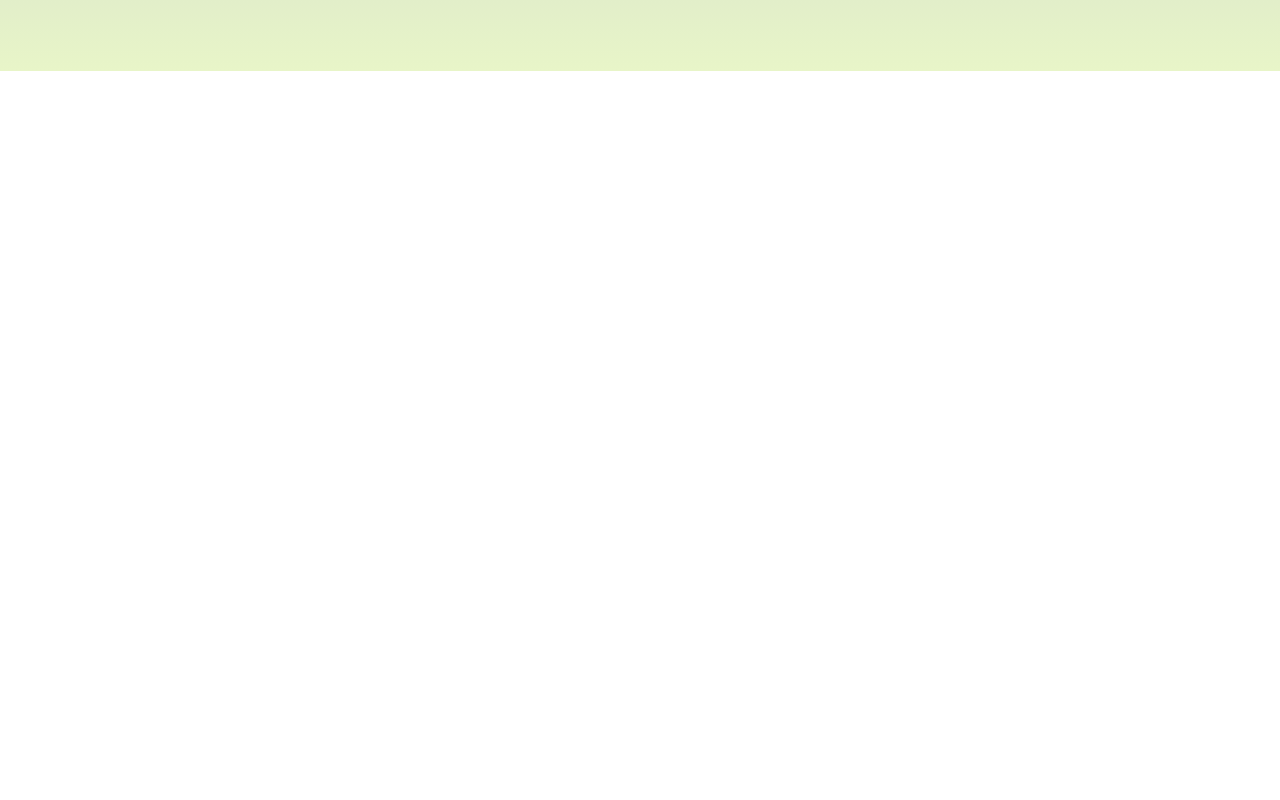
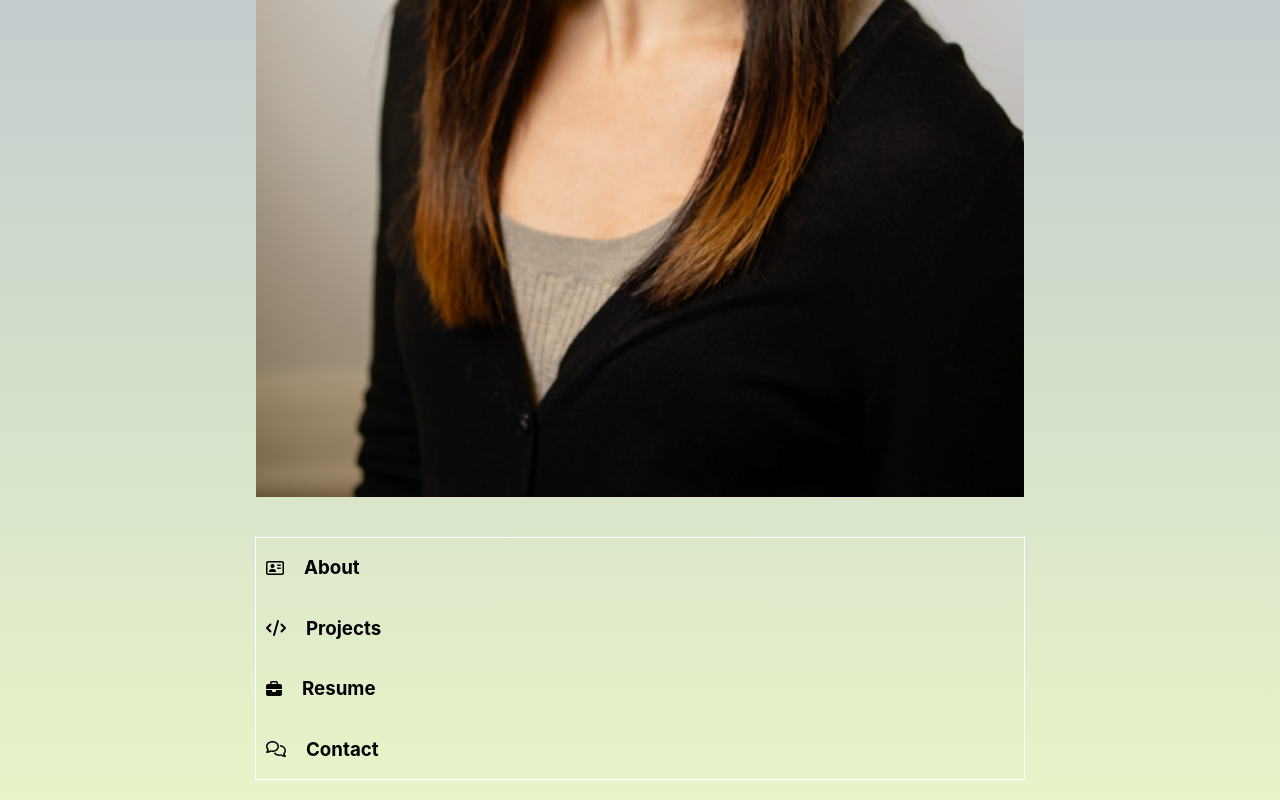
Before and after one commit to jessykim/jessica-kim-portfolio, a React (Create React App) app: page / in a window 1280 px wide. Shown: the part 789-1589 px from the top of the page. Before the commit the page ends 860 px from the top, so only its background shows below. Built offline with nearby package versions, Linux system fonts and the light colour scheme.

Commit message:
add navbar links to home page

```diff
--- a/src/App.jsx
+++ b/src/App.jsx
@@ -29,7 +29,12 @@ function App() {
           faAddressCard={faAddressCard}
         />
         <Routes>
-          <Route path='/' element={<Home />} />
+          <Route path='/' element={<Home
+            faComments={faComments}
+            faBriefcase={faBriefcase}
+            faCode={faCode}
+            faAddressCard={faAddressCard}
+          />} />
           <Route path='about' element={
             <About
               faEarthAmericas={faEarthAmericas}
--- a/src/pages/Home.jsx
+++ b/src/pages/Home.jsx
@@ -1,7 +1,9 @@
 import Image from '../assets/headshot.jpg'
 import styles from '../styles/Home.module.css'
+import { Link } from 'react-router-dom'
+import { FontAwesomeIcon } from '@fortawesome/react-fontawesome'
 
-function Home() {
+function Home(props) {
   return (
     <>
       <div className={styles.home}>
@@ -10,6 +12,24 @@ function Home() {
           <h2>Software Engineer</h2>
         </div>
         <img src={Image} alt="headshot" />
+        <div className={styles.links}>
+          <Link to='/about'>
+            <FontAwesomeIcon icon={props.faAddressCard} />
+            <h3>About</h3>
+          </Link>
+          <Link to='/projects'>
+            <FontAwesomeIcon icon={props.faCode} />
+            <h3>Projects</h3>
+          </Link>
+          <Link to='/resume'>
+            <FontAwesomeIcon icon={props.faBriefcase} />
+            <h3>Resume</h3>
+          </Link>
+          <Link to='/contact'>
+            <FontAwesomeIcon icon={props.faComments} />
+            <h3>Contact</h3>
+          </Link>
+        </div>
       </div>
     </>
   )
--- a/src/styles/Home.module.css
+++ b/src/styles/Home.module.css
@@ -3,11 +3,35 @@
   flex-direction: column;
   align-items: center;
   /* background-color: #E6E7E5; */
-  height: 100vh;
+  /* height: 100vh; */
   /* padding-top: 40px; */
+  width: 100%;
 }
 
 .home > img {
-  border-radius: 10px;
-  width: 200px;
+  /* border-radius: 10px; */
+  width: 60%;
+  padding: 20px;
 }
+
+.links {
+  border: 0.5px solid white;
+  display: flex;
+  flex-direction: column;
+  width: 60%;
+  align-items: flex-start;
+  margin: 20px;
+}
+
+.links a {
+  display: flex;
+  align-items: center;
+}
+
+a svg {
+  padding: 10px;
+}
+
+h3 {
+  padding-left: 10px;
+}
```
